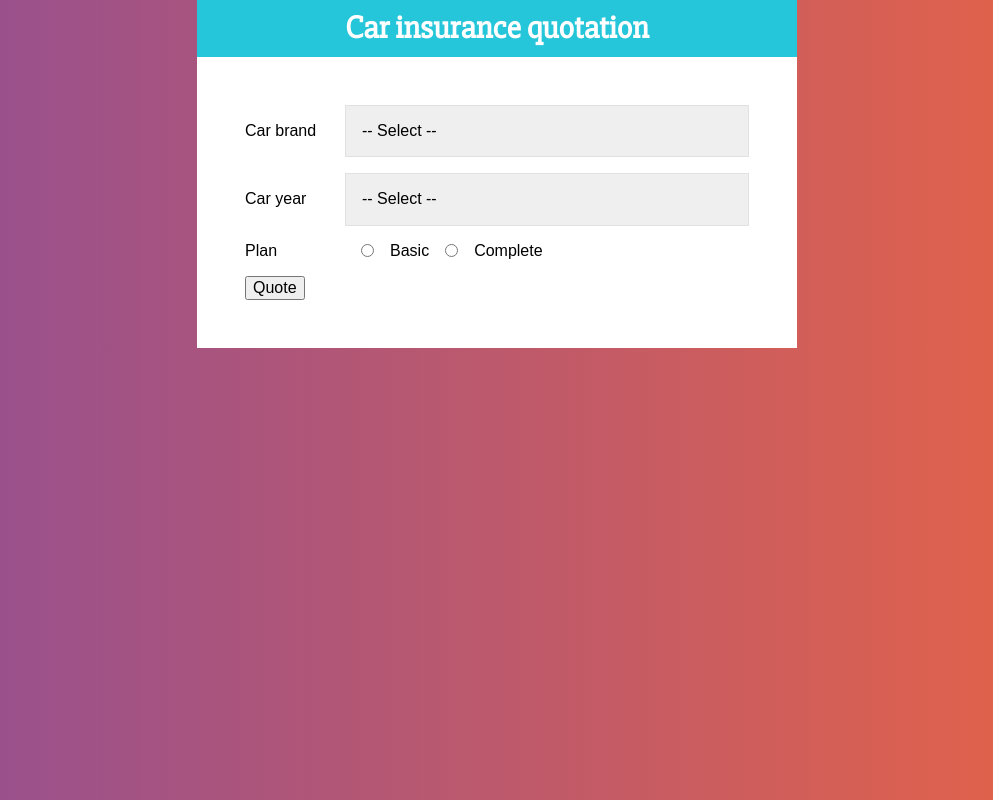
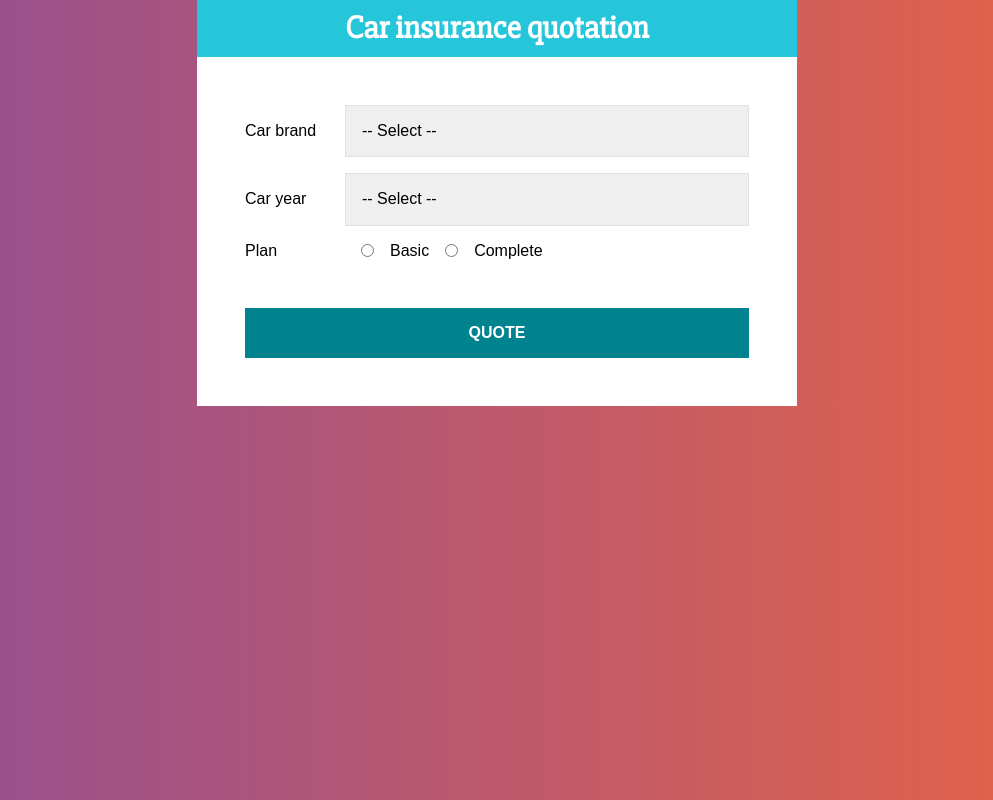
Before and after one commit to anaapezteguia/03-car-insurance-quotation, a React (Create React App) app: page / in a window 1280 px wide. Shown: the whole page, without its empty margins (143-1136 px from the left). Built offline with nearby package versions, Linux system fonts and the light colour scheme.

Commit message:
Add styled components to form button

```diff
--- a/src/components/Form.js
+++ b/src/components/Form.js
@@ -21,6 +21,24 @@
 
 const InputRadio = styled.input`
   margin: 0 1rem;
+`;
+
+const Button = styled.button`
+  background-color: #00838f;
+  font-size: 16px;
+  font-weight: bold;
+  width: 100%;
+  padding: 1rem;
+  color: #fff;
+  text-transform: uppercase;
+  border: none;
+  transition: background-color 0.3s ease;
+  margin-top: 2rem;
+
+  &:hover {
+    background-color: #26c6da;
+    cursor: pointer;
+  }
 `;
 
 const Form = () => {
@@ -56,7 +74,7 @@
         <InputRadio type="radio" name="plan" value="basic" /> Basic
         <InputRadio type="radio" name="plan" value="complete" /> Complete
       </Field>
-      <button type="button">Quote</button>
+      <Button type="button">Quote</Button>
     </form>
   );
 };
```
